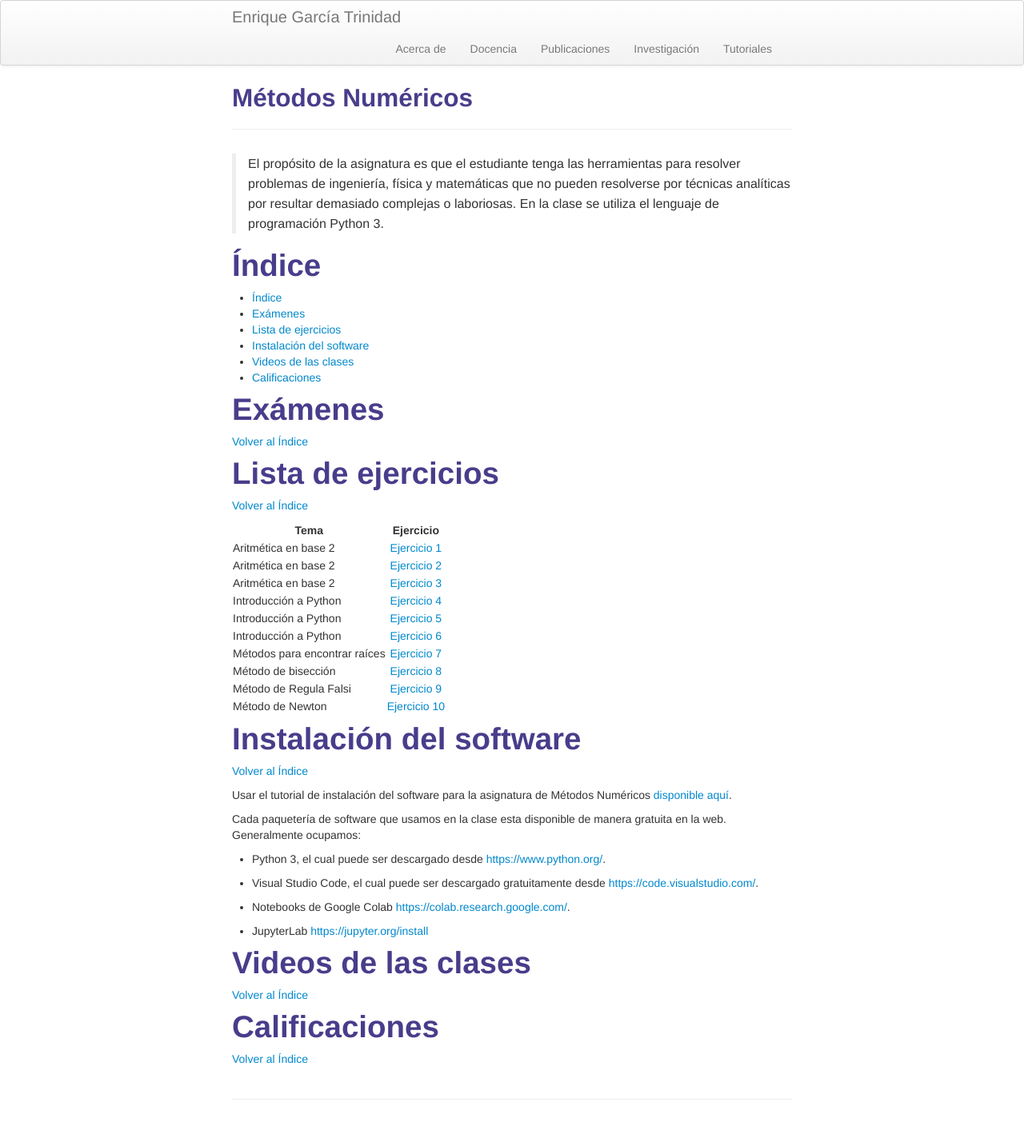
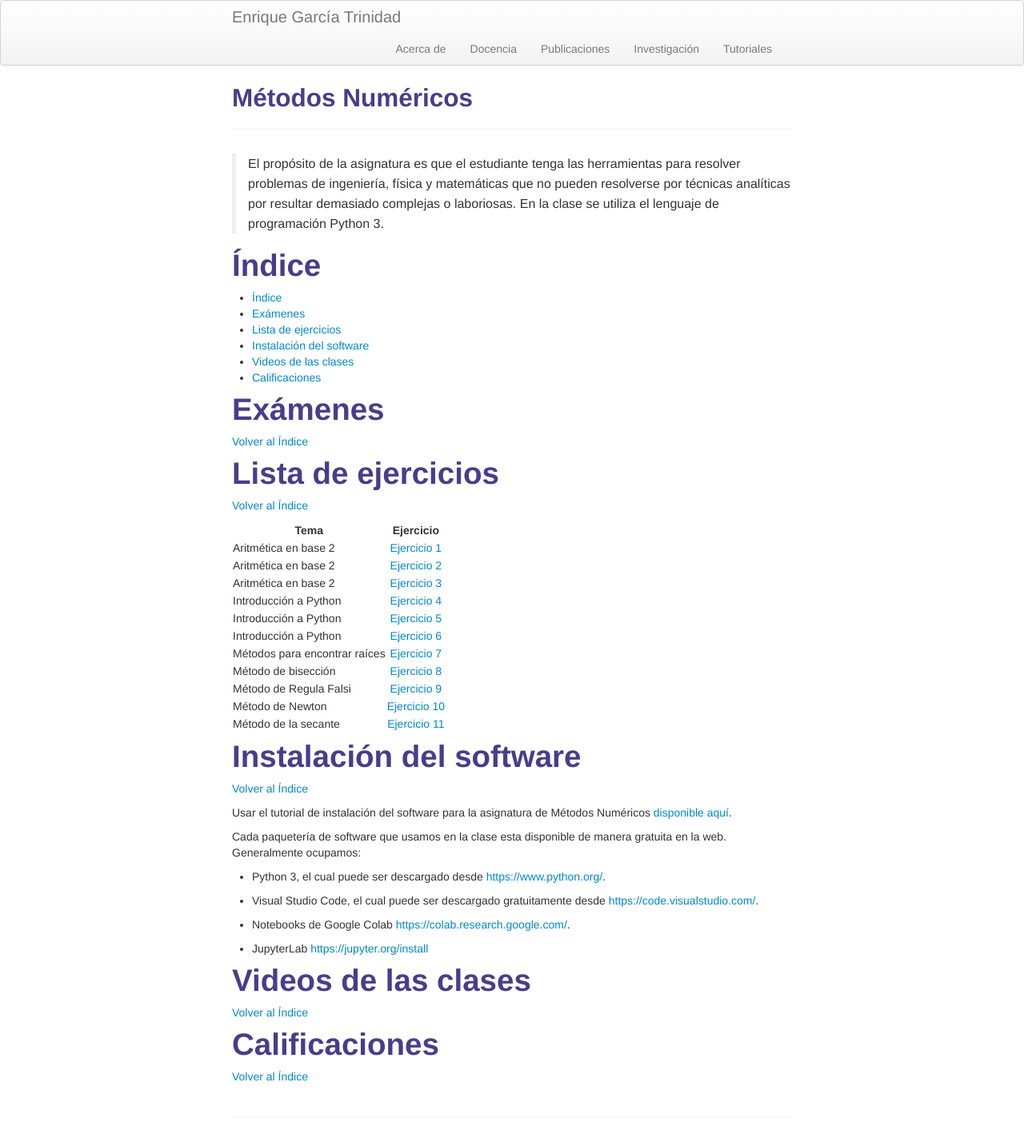
Before and after one commit to enriGarcia/enriGarcia.github.io, a Jekyll site: the page built from pages/teaching/metnum.md, in a window 1280 px wide. Shown: the whole page at 80% size. Built offline with Jekyll 4.4.1, drawn with Linux system fonts in a browser that asks for light colours; before the commit the page ends 1406 px from its top, so only the background shows below that.

Commit message:
metnum update

```diff
--- a/pages/teaching/metnum.md
+++ b/pages/teaching/metnum.md
@@ -31,6 +31,7 @@ description: Página de la asignatura de Métodos Numéricos.
 |Método de bisección            |[Ejercicio 8    ]({{ BASE_PATH}}/pages/assignments/metnum_ex_08.pdf)|
 |Método de Regula Falsi         |[Ejercicio 9    ]({{ BASE_PATH}}/pages/assignments/metnum_ex_09.pdf)|
 |Método de Newton               |[Ejercicio 10   ]({{ BASE_PATH}}/pages/assignments/metnum_ex_10.pdf)|
+|Método de la secante           |[Ejercicio 11   ]({{ BASE_PATH}}/pages/assignments/metnum_ex_11.pdf)|
 
 # Instalación del software
 [Volver al Índice](#índice)
```
Also changed, not shown: 2 other files.
